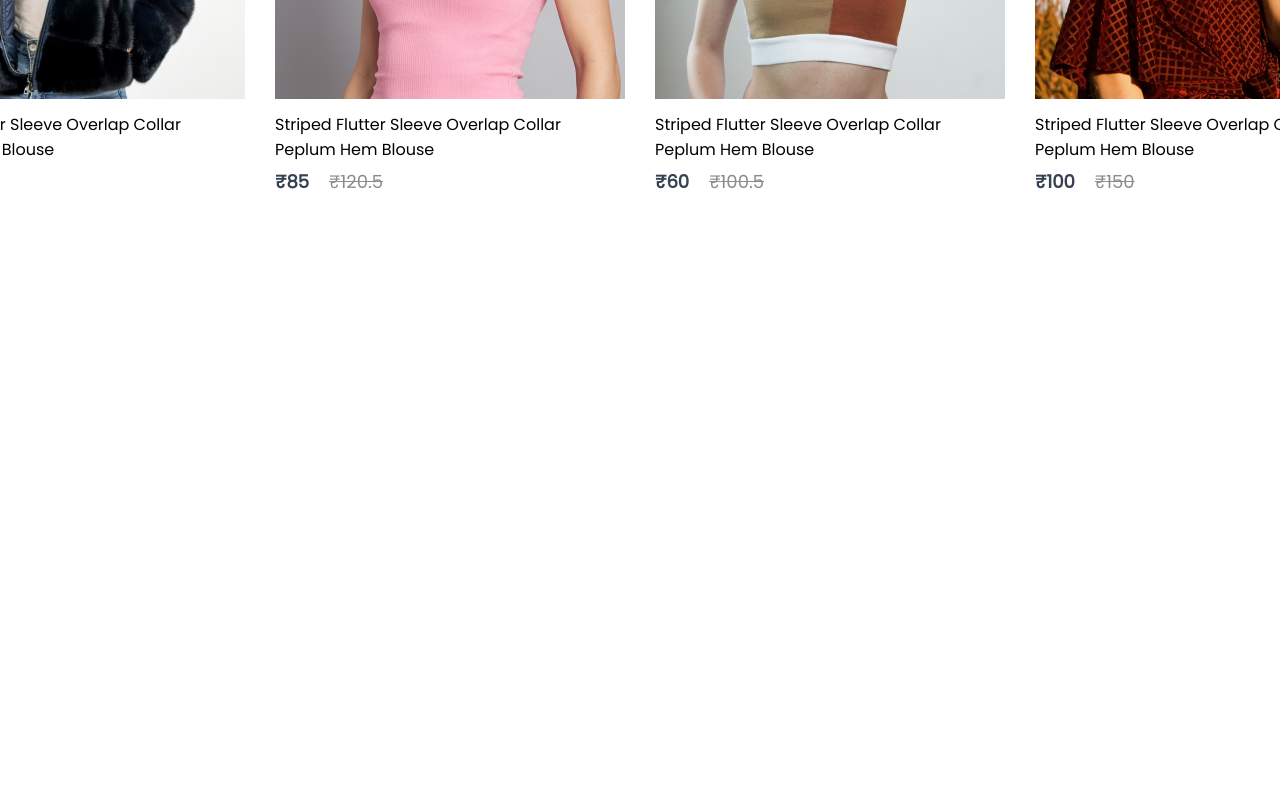
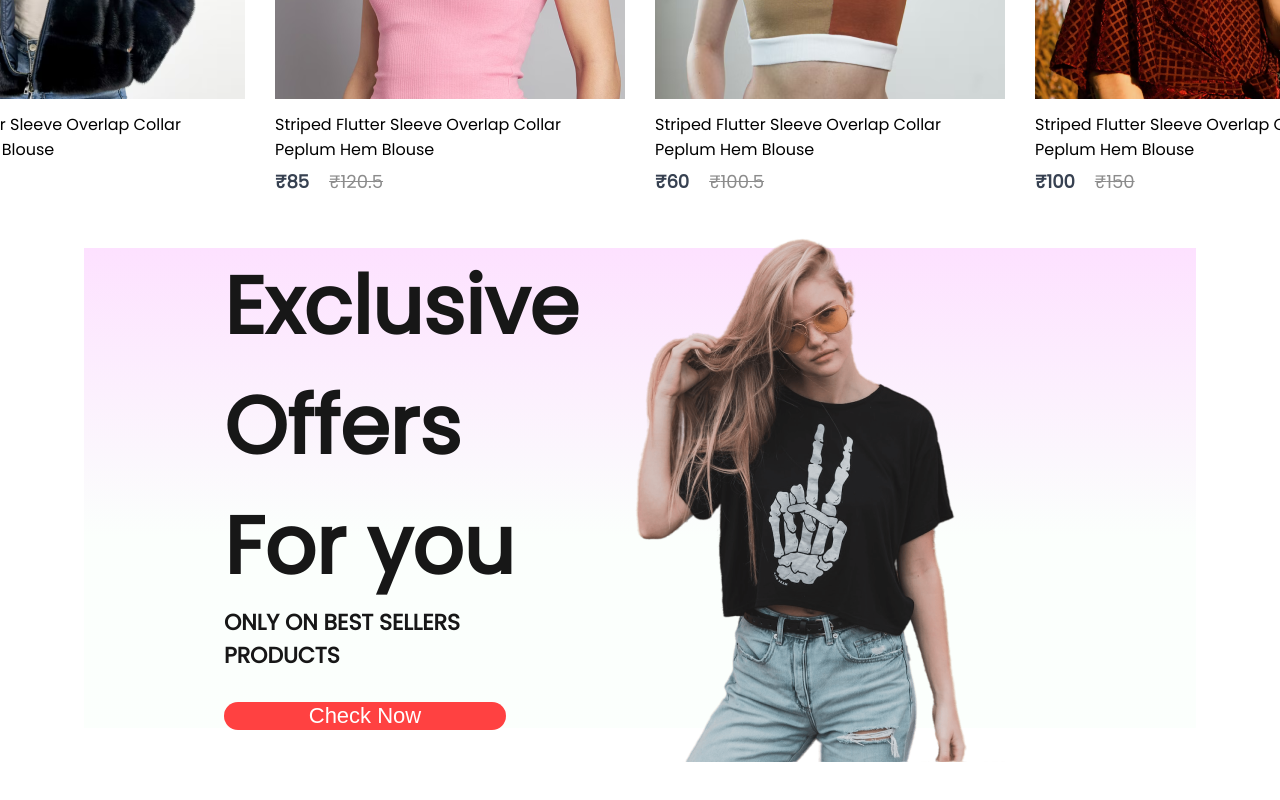
Before and after one commit to saranedubridge/E-commerce, a React (Vite) app in the folder frontend/: page / in a window 1280 px wide. Shown: the part 1369-2169 px from the top of the page. Before the commit the page ends 1617 px from the top, so only its background shows below. Built offline with nearby package versions, Linux system fonts and the light colour scheme.

Commit message:
exclusive offers component created

```diff
--- /dev/null
+++ b/frontend/src/Components/Offers/Offers.css
@@ -0,0 +1,48 @@
+.offers{
+    width:65%;
+    height: 60vh;
+    display: flex;
+    margin: auto;
+    padding:0px 140px;
+    margin-bottom:150px;
+    background: linear-gradient(180deg,#fde1ff 0%,#e1ffea22 60%);
+}
+
+.offers-left{
+    flex: 1;
+    display: flex;
+    flex-direction: column;
+    justify-content: center;
+
+}
+
+.offers-left h1{
+    color: #171717;
+    font-size: 80px;
+    font-weight: 600;
+}
+
+.offers-left p{
+    color:#171717;
+    font-size: 22px;
+    font-weight: 600;
+}
+.offers-left button{
+    width:282px;
+    height: 70px;
+    border-radius: 35px;
+    background: #ff4141;
+    border: none;
+    color: white;
+    font-size:22px;
+    margin-top: 30px;
+    cursor: pointer;
+}
+
+.offers-right{
+    flex:1;
+    display: flex;
+    align-items: center;
+    justify-content: 50px;
+    padding: 50px;
+}
--- /dev/null
+++ b/frontend/src/Components/Offers/Offers.jsx
@@ -0,0 +1,23 @@
+import React from 'react'
+import "./Offers.css"
+import exclucive_image from '../Assets/exclusive_image.png'
+
+const Offers = () => {
+  return (
+    <div className='offers'>
+        <div className="offers-left">
+          <h1>Exclusive</h1>
+          <h1>Offers For you</h1>
+          <p>ONLY ON BEST SELLERS PRODUCTS</p>
+          <button>Check Now</button>
+        </div>
+        <div className="offers-right">
+            <img src={exclucive_image} alt="" />
+
+        </div>
+
+    </div>
+  )
+}
+
+export default Offers
--- a/frontend/src/Pages/Shop.jsx
+++ b/frontend/src/Pages/Shop.jsx
@@ -1,12 +1,15 @@
 import React from 'react'
 import Hero from '../Components/Hero/Hero'
 import Popular from '../Components/Popular/Popular'
+import Offers from '../Components/Offers/Offers'
 
 const shop = () => {
   return (
     <div>
       <Hero/>
       <Popular/>
+      <Offers/>
+
     </div>
   )
 }
```
